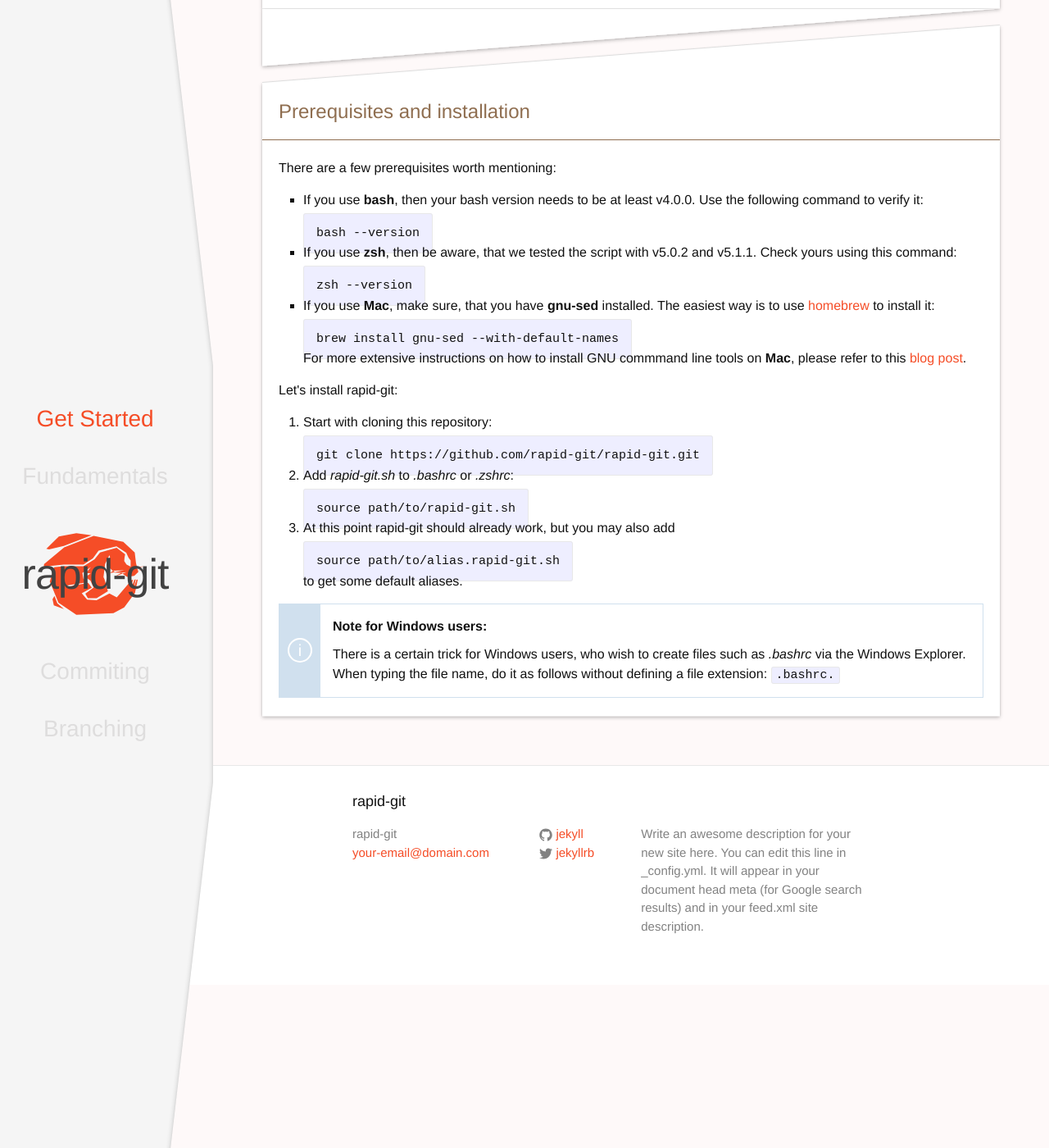
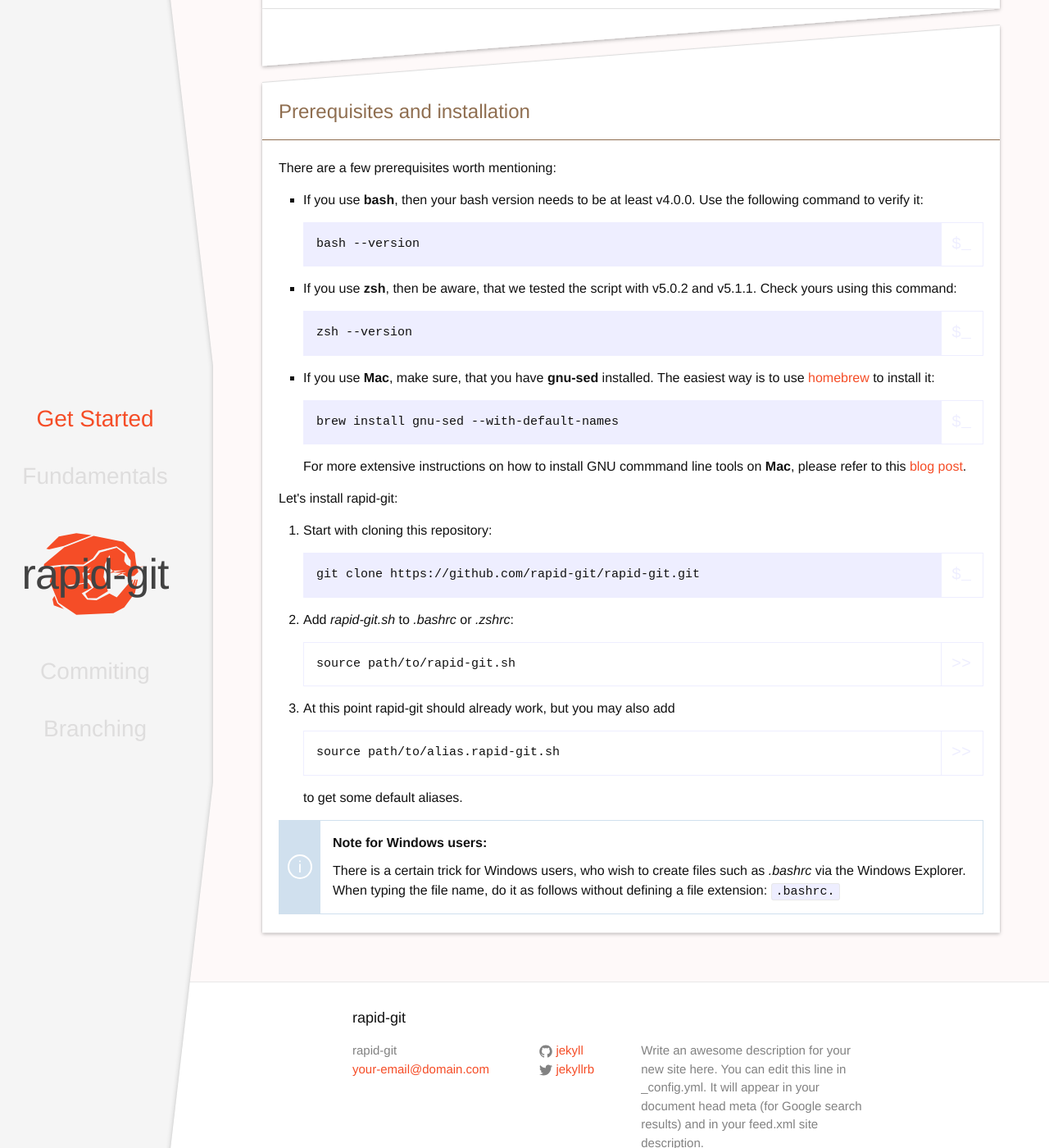
Before and after one commit to rapid-git/rapid-git.github.io, a Jekyll site: the page built from get-started.html, in a window 1280 px wide and 1400 px high, scrolled down 389 px. Shown: the whole window at 82% size. Built offline with Jekyll 4.4.1, drawn with Linux system fonts in a browser that asks for light colours.

Commit message:
adding styling for code panel

```diff
--- a/_sass/_panel.scss
+++ b/_sass/_panel.scss
@@ -4,7 +4,7 @@ $panel-warning-color: rgb(208, 187, 48);
 /**
  * Panels
  */
-.panel {
+div.panel {
   margin-bottom: $spacing-unit / 2;
   padding: $spacing-unit / 2;
 
@@ -77,3 +77,51 @@ $panel-warning-color: rgb(208, 187, 48);
     }
   }
 }
+
+code.panel {
+  position: relative;
+  display: block;
+  margin: 0 0 15px;
+  border: 1px solid #eef;
+  border-radius: 0;
+  padding: 15px 65px 15px 15px;
+  background-color: #eef;
+
+  &.subtle {
+    padding-right: 66px;
+    background-color: transparent;
+
+    &::before {
+      border-left: 1px solid #eef;
+    }
+
+    &::after {
+      content: ">>";
+    }
+  }
+
+  &::before {
+    position: absolute;
+    top: 0;
+    right: 0;
+    width: 50px;
+    height: 100%;
+    background-color: white;
+    content: "";
+  }
+
+  &::after {
+    position: absolute;
+    display: block;
+    top: calc(50% - 15px);
+    right: 6px;
+    width: 40px;
+    height: 30px;
+    background-color: transparent;
+    color: #eef;
+    font-size: 20px;
+    line-height: 30px;
+    text-align: center;
+    content: "$_"
+  }
+}
```
